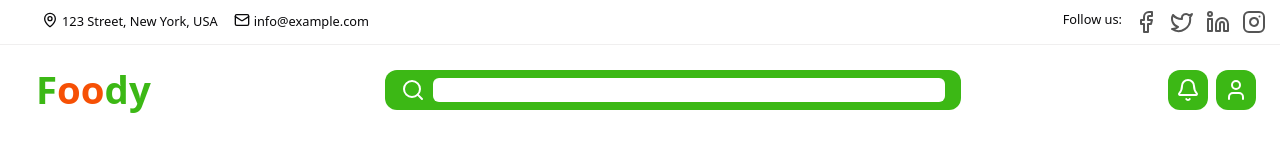
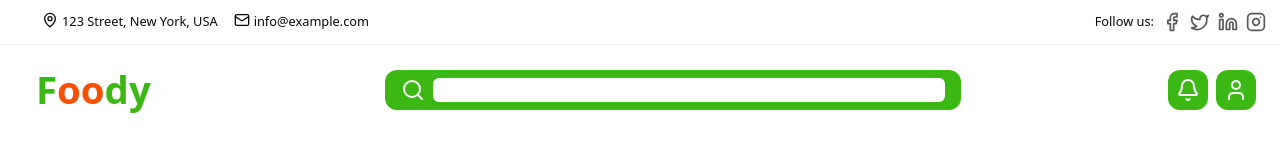
Before and after one commit to Ramesh-Bojanapu-1011/ecommerce_front, a Next.js app: page / in a window 1280 px wide. Shown: the top 160 px of the page. Built offline with nearby package versions, Linux system fonts and the light colour scheme.

Commit message:
fix: update Google site verification meta tag; improve Header component layout and styling

```diff
--- a/src/app/layout.tsx
+++ b/src/app/layout.tsx
@@ -29,7 +29,7 @@ export default function RootLayout({
 
         <meta
           name="google-site-verification"
-          content="fs3fI4RT8B2j8VUznZ2Lcuuzim3ucHDUWh0rHgeUe54"
+          content="935lkjXDCDeAPOUoa6gY75ckfFOAYTs62gXK_F_N3iU"
         />
       </head>
       <body
--- a/src/components/Headder.tsx
+++ b/src/components/Headder.tsx
@@ -27,43 +27,43 @@ const Headder = () => {
   return (
     <>
       <div
-        className={`mx-auto transition duratioon-500 max-sm:bg-[#424b40] max-sm:h-44  px-0 fixed top-0 right-0 left-0 z-[1030] ${isScrolled ? 'transform -translate-y-[45px]' : ''}`}
+        className={`mx-auto transition duratioon-500 max-sm:bg-[#424b40] max-sm:h-44  px-0 fixed top-0 right-0 left-0 z-[1030] ${isScrolled ? 'sm:transform sm:-translate-y-[45px]' : ''}`}
       >
         <div className="  h-[45px] xl:border-b border-b-[rgba(42,36,36,0.07)] lg:flex hidden items-center  flex-wrap -mt-[0rem] -mr-[0.375rem] -ml-[0.375rem]  ">
           <div className="lg:flex-none  lg:w-1/2 px-[3rem] flex text-left max-w-full mt-0 ">
-            <small className="text-left flex">
-              <MapPin className=" mr-1 size-4" />
+            <small className="flex text-left">
+              <MapPin className="mr-1 size-4" />
               123 Street, New York, USA
             </small>
-            <small className="ms-4 flex ">
-              <Mail className=" mr-1  size-4" />
+            <small className="flex ms-4 ">
+              <Mail className="mr-1 size-4" />
               info@example.com
             </small>
           </div>
-          <div className="lg:flex-none flex lg:w-1/2 px-5 justify-end text-end">
+          <div className="flex justify-end gap-2 px-5 lg:flex-none lg:w-1/2 text-end">
             <small>Follow us:</small>
-            <a className="text-[#555]  ms-3" href="/">
-              <Facebook />
+            <a className="text-[#555] " href="/">
+              <Facebook className="size-5" />
             </a>
-            <a className="text-[#555]  ms-3" href="/">
-              <Twitter />
+            <a className="text-[#555]  " href="/">
+              <Twitter className="size-5" />
             </a>
-            <a className="text-[#555]  ms-3" href="/">
-              <Linkedin />
+            <a className="text-[#555]  " href="/">
+              <Linkedin className="size-5" />
             </a>
-            <a className="text-[#555] ms-3" href="/">
-              <Instagram />
+            <a className="text-[#555] " href="/">
+              <Instagram className="size-5" />
             </a>
           </div>
         </div>
         <div>
-          <div className="flex  max-sm:flex-col  justify-between w-full overflow-auto p-4 lg:px-6">
+          <div className="flex justify-between w-full p-4 overflow-auto max-sm:flex-col lg:px-6">
             <a className="text-[#555]  ms-3" href="/">
               <h1 className="font-[700] text-[#3cb815]  text-[8vw] lg:text-[3vw] m-0">
                 F<span className="text-[#F65005]">oo</span>dy
               </h1>
             </a>
-            <div className="flex justify-center items-center">
+            <div className="flex items-center justify-center">
               <div className="bg-[#3cb815] text-white w-fit   rounded-xl flex-nowrap flex justify-center ml-7 items-center   py-2 px-4">
                 <Search className="me-2" />
                 <input
@@ -73,7 +73,7 @@ const Headder = () => {
               </div>
             </div>
 
-            <div className="gap-2 sm:flex hidden items-center   ">
+            <div className="items-center hidden gap-2 sm:flex ">
               <button className="bg-[#3cb815] text-white  flex flex-row rounded-xl p-2   ">
                 <Bell />
               </button>
```
